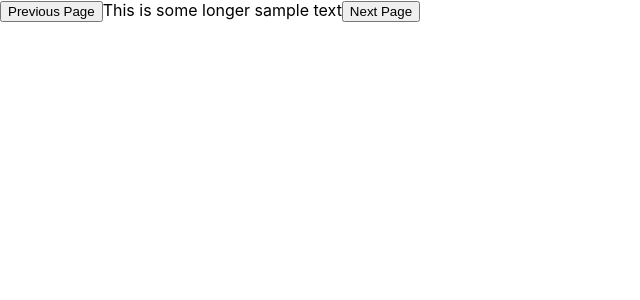
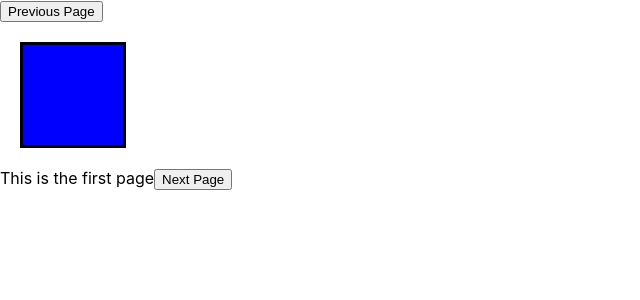
Before and after one commit to tiller1010/storybook, a React (Create React App) app: page / in a window 1280 px wide. Shown: the top 300 px of the page, without its empty margins (0-640 px from the left). Built offline with nearby package versions, Linux system fonts and the light colour scheme.

Commit message:
working on making message props that cycle with page number

```diff
--- a/src/App.css
+++ b/src/App.css
@@ -1,6 +1,22 @@
-.left{
+.frame{
+  width: 100px;
+  height: 100px;
+  margin: 20px;
+  border: solid black;
+}
+
+
+.one{
   text-align: left;
 }
-.right{
+.one .frame{
+  background-color: blue;
+}
+
+
+.two{
   text-align: right;
 }
+.two .frame{
+  background-color: red;
+}
--- a/src/App.js
+++ b/src/App.js
@@ -5,33 +5,34 @@ class Page extends Component{
   constructor(props){
     super();
     this.state={
-      alignment: this.pages[this.pageNumber]
+      currentPage: this.pages[this.pageNumber]
     }
     this.turnPage=this.turnPage.bind(this);
     this.turnPageBack=this.turnPageBack.bind(this);
   }
 
-  pages=['left','right'];
+  pages=['one','two'];
   pageNumber=0;
 
   turnPage(){
     ++this.pageNumber;
     this.setState({
-      alignment: this.pages[this.pageNumber]
+      currentPage: this.pages[this.pageNumber]
     });
   }
 
   turnPageBack(){
     --this.pageNumber;
     this.setState({
-      alignment: this.pages[this.pageNumber]
+      currentPage: this.pages[this.pageNumber]
     });
   }
 
   render(){
     return(
-      <div className={this.state.alignment}>
+      <div className={this.state.currentPage}>
         <button onClick={this.turnPageBack}>Previous Page</button>
+        <div className='frame'></div>
         {this.props.pageText}
         <button onClick={this.turnPage}>Next Page</button>
       </div>
@@ -40,9 +41,11 @@ class Page extends Component{
 }
 
 class App extends Component {
+  messages=['This is the first page','This is the second page'];
+  pageNumber=0;
   render() {
     return (
-      <Page pageText="This is some longer sample text"/>
+      <Page pageText={this.messages[0]}/>
     );
   }
 }
```
